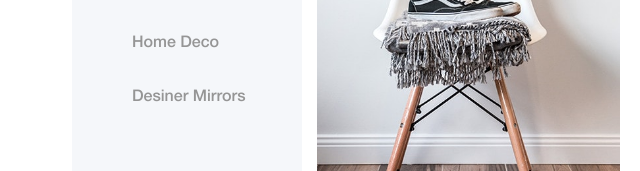
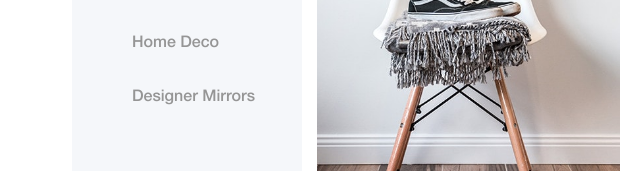
Before and after one commit to iraartstudios/iraartstudios.github.io, a plain HTML site: page shop.html in a window 1280 px wide. Shown: the part 351-522 px from the top of the page, 248-888 px from the left. Drawn offline with Linux system fonts and the light colour scheme.

Commit message:
spellerror

```diff
--- a/shop.html
+++ b/shop.html
@@ -112,7 +112,7 @@
                         <li><a href="#">Murals</a></li>
                         <li><a href="#">Name Plates</a></li>
                         <li><a href="#">Home Deco</a></li>
-                        <li><a href="#">Desiner Mirrors</a></li>
+                        <li><a href="#">Designer Mirrors</a></li>
                         <!-- <li><a href="#">Tables</a></li> -->
                     </ul>
                 </div>
```
